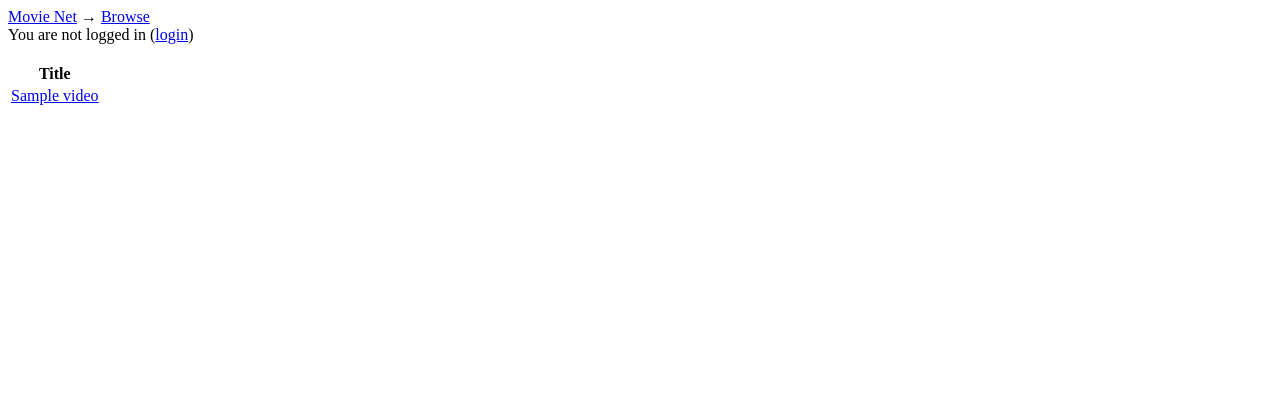
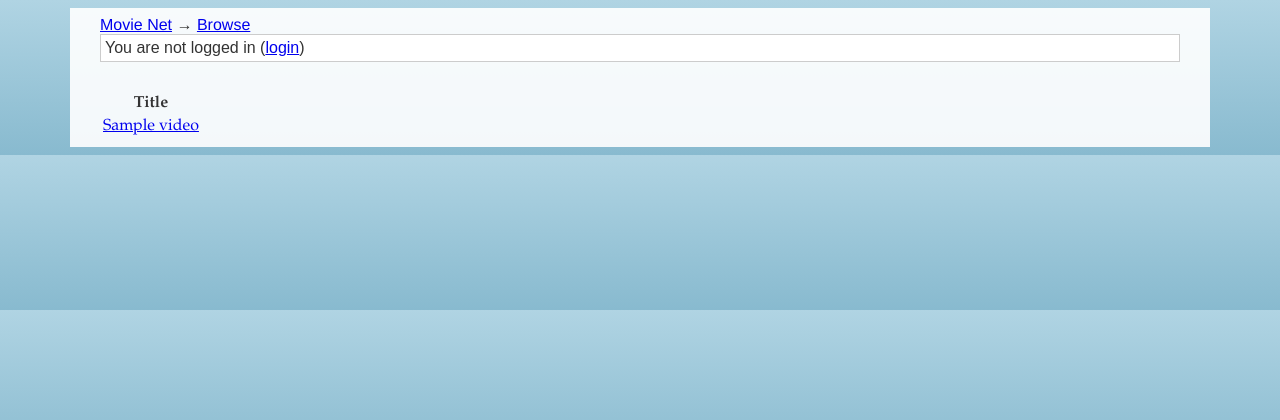
Before and after one commit to brownhead/cs166_project, a Flask app: page /browse in a window 1280 px wide. Shown: the top 420 px of the page. Run offline with Flask 2, Linux system fonts and the light colour scheme; tables that the repository leaves empty hold one stand-in row (values such as "Sample post"); some libraries are stand-ins or nearby versions.

Commit message:
Added terrible stylsheet and logo.

```diff
--- a/mnet/static/style.css
+++ b/mnet/static/style.css
@@ -1,3 +1,46 @@
+body {
+	background: #b0d4e3;
+	background: -moz-linear-gradient(top,  #b0d4e3 0%, #88bacf 100%);
+	background: -webkit-gradient(linear, left top, left bottom, color-stop(0%,#b0d4e3), color-stop(100%,#88bacf));
+	background: -webkit-linear-gradient(top,  #b0d4e3 0%,#88bacf 100%);
+	background: -o-linear-gradient(top,  #b0d4e3 0%,#88bacf 100%);
+	background: -ms-linear-gradient(top,  #b0d4e3 0%,#88bacf 100%);
+	background: linear-gradient(to bottom,  #b0d4e3 0%,#88bacf 100%);
+	filter: progid:DXImageTransform.Microsoft.gradient( startColorstr='#b0d4e3', endColorstr='#88bacf',GradientType=0 );
+}
+
+#container {
+	background-color: rgba(255, 255, 255, 0.9);
+    color: #333;
+    font-size: 12pt;
+    padding: 8px 30px;
+    font-family: Palatino, Georgia, serif;
+    min-width: 400px;
+    max-width: 1080px;
+    margin: 0px auto;
+}
+
+.heading, label {
+	font-family: Helvetica, "Helvetica Neue", Arial, sans-serif;
+}
+
+/* Top Login Bar */
+#login_status, #topbar > #flashes > div {
+    display: block;
+    border: 1px solid #ccc;
+    padding: 4px;
+    font-family: Arial, Helvetica, sans-serif;
+    margin-bottom: 10px;
+}
+
+#topbar > #login_status { background-color: white; }
+
+#topbar > #flashes { text-align: center; }
+
+#topbar > #flashes > .message { background-color: #FFFFD5; }
+
+#topbar > #flashes > .error { background-color: #FDBEB5; }
+
 /* movie info page */
 .title {
     font-weight: bold;
```
Also changed, not shown: mnet/static/logo.png (added).
